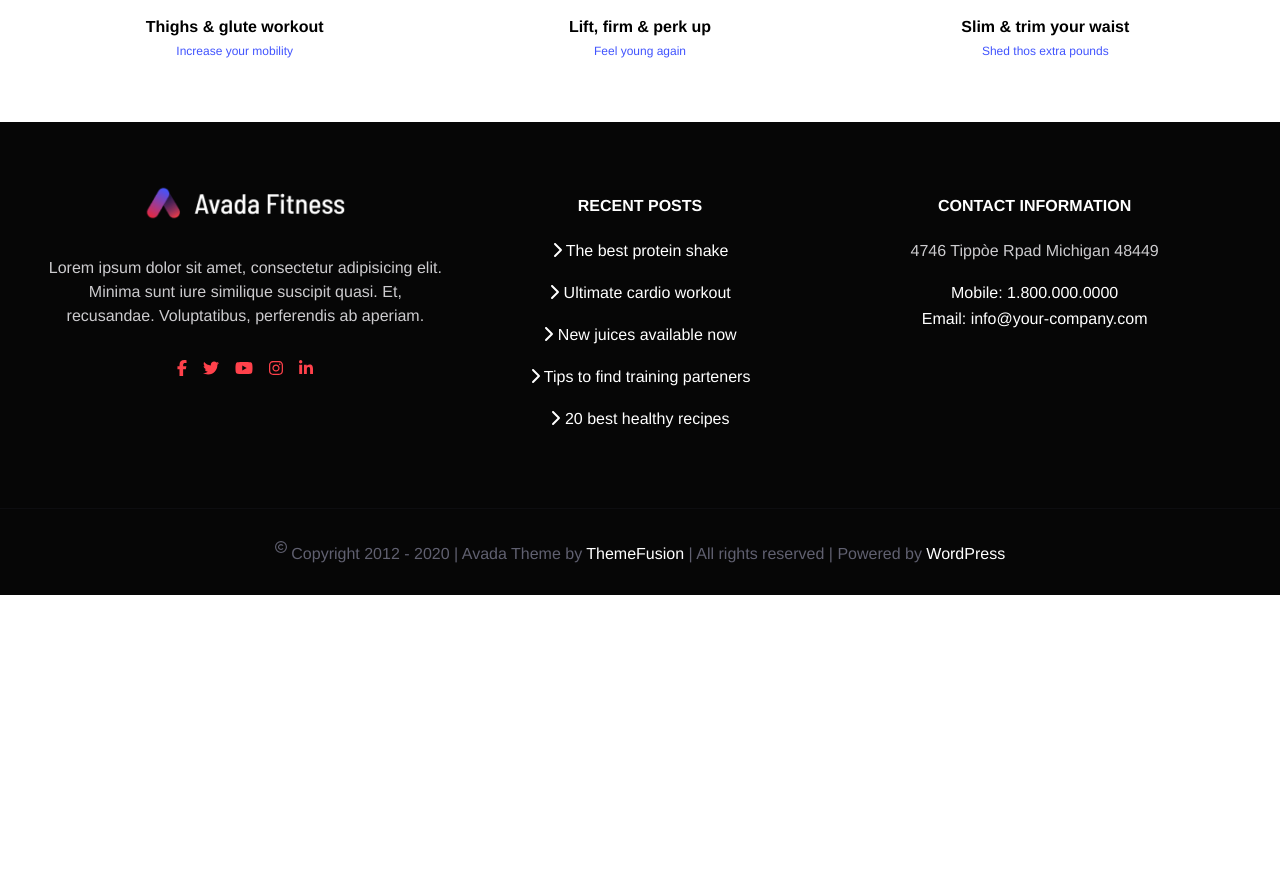
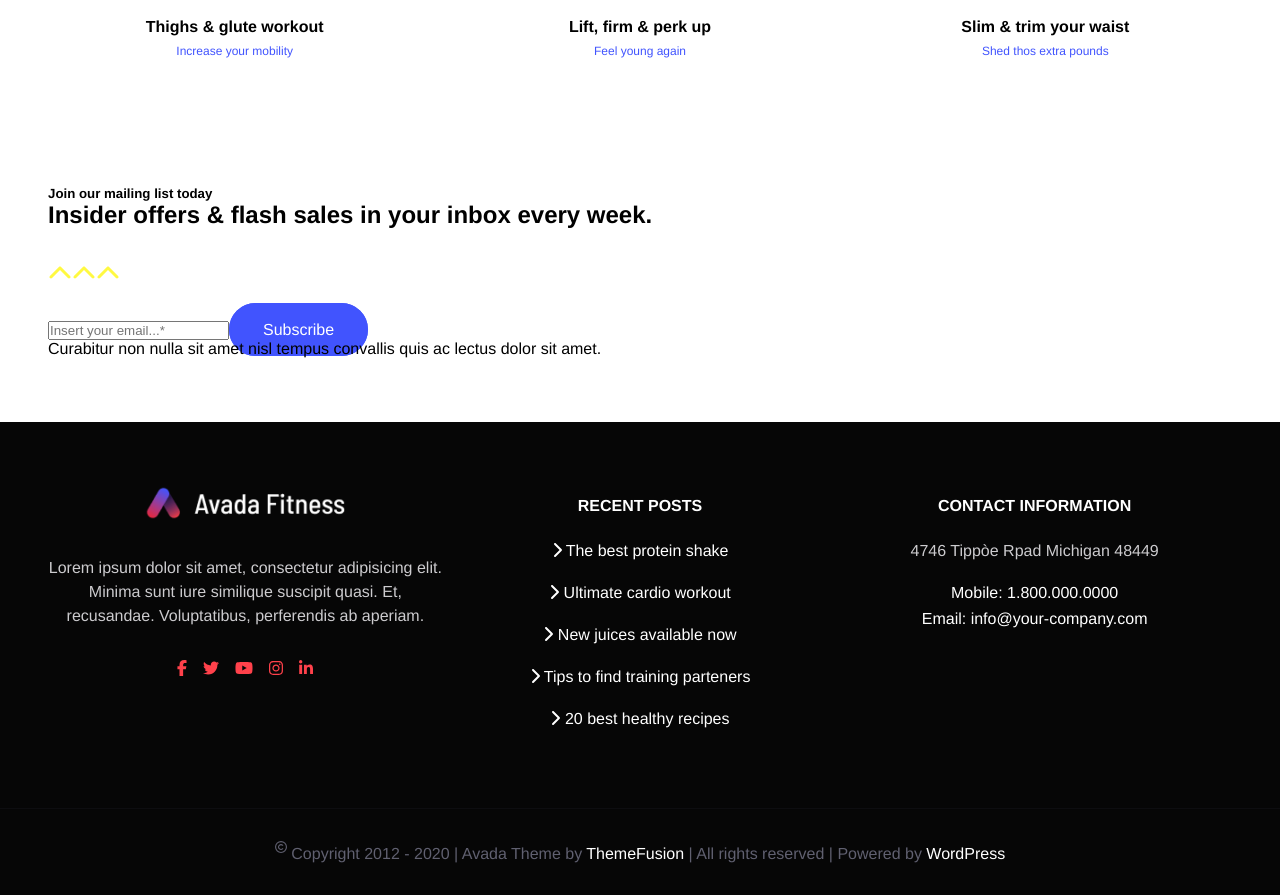
Before and after one commit to MirkOrlando/proj-html-vuejs, a Vue app: page / in a window 1280 px wide. Shown: the part 2440-3335 px from the top of the page. Before the commit the page ends 3035 px from the top, so only its background shows below. Built offline with nearby package versions, Linux system fonts and the light colour scheme.

Commit message:
create .mailing-list

```diff
--- a/src/App.vue
+++ b/src/App.vue
@@ -138,6 +138,28 @@
         </div>
       </section>
       <!-- /.videos -->
+      <section class="mailing-list">
+        <div class="container">
+          <div class="row py-4">
+            <div class="col-8">
+              <div class="wrapper">
+                <h5>Join our mailing list today</h5>
+                <h2>Insider offers & flash sales in your inbox every week.</h2>
+                <SeparatorLg />
+                <div class="action">
+                  <input type="text" placeholder="Insert your email...*" />
+                  <a href="#" class="btn btn-primary">Subscribe</a>
+                </div>
+                <p class="text">
+                  Curabitur non nulla sit amet nisl tempus convallis quis ac
+                  lectus dolor sit amet.
+                </p>
+              </div>
+            </div>
+          </div>
+        </div>
+      </section>
+      <!-- /.mailing-list -->
     </main>
     <SiteFooter />
   </div>
```
